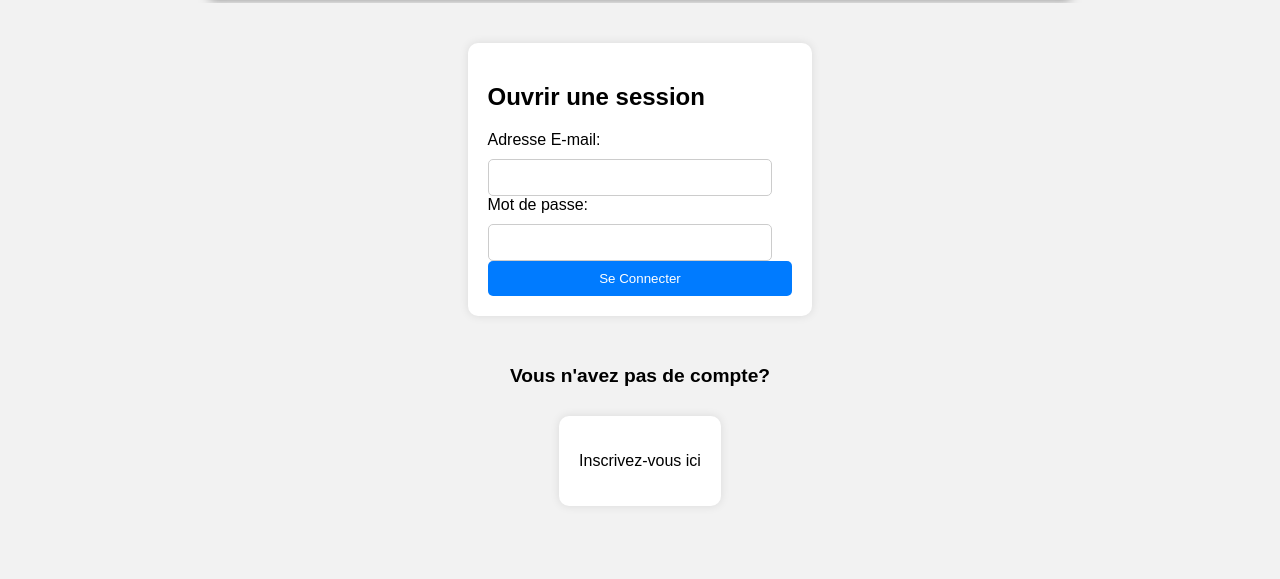
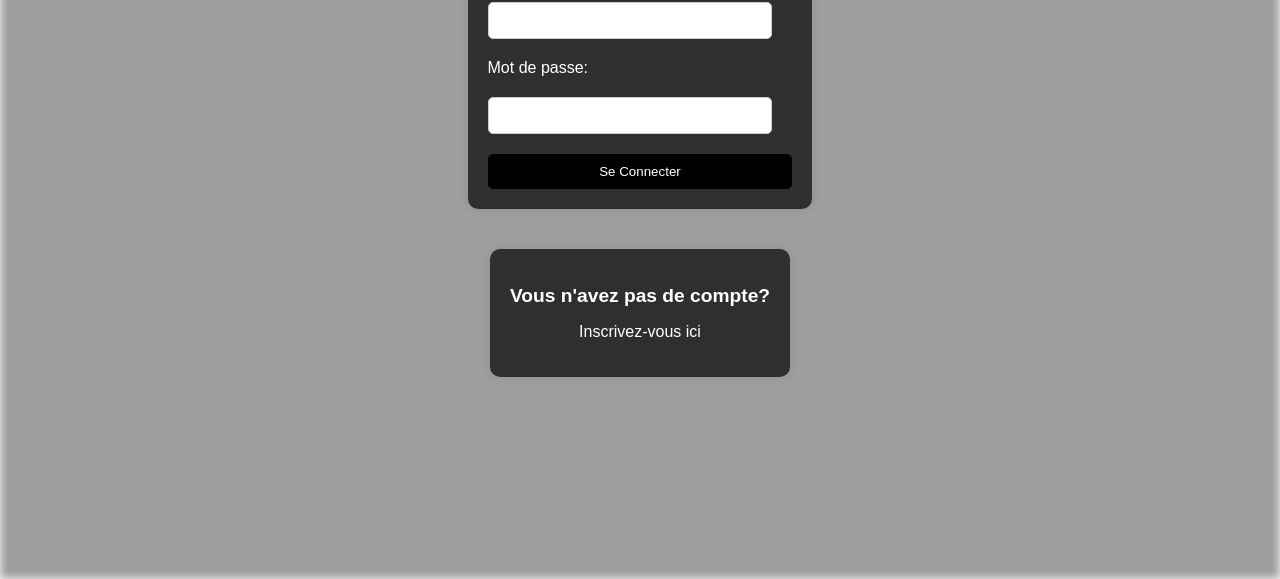
Before and after one commit to kerby1998/projet_glo2005, a Flask app: template templates/connexion.html in a window 1280 px wide. Shown: the part 221-800 px from the top of the page. Run offline with Flask 3, Linux system fonts and the light colour scheme; the template is opened without the code that fills it, so the values that code supplies are empty.

Commit message:
Update connexion.html

```diff
--- a/templates/connexion.html
+++ b/templates/connexion.html
@@ -1,52 +1,84 @@
 <!DOCTYPE html>
-<html lang="en">
+<html lang="fr">
+
 <head>
     <meta charset="UTF-8">
     <meta name="viewport" content="width=device-width, initial-scale=1.0">
-    <title>Connexion</title>
+    <title>Librairie Infinie</title>
     <style>
         body {
             font-family: Arial, sans-serif;
-            background-color: #f2f2f2;
             margin: 0;
             padding: 0;
-            position: relative; /* Ajout d'une position relative pour le corps */
         }
-        .header {
-            text-align: center;
-            overflow: hidden;
-            margin-bottom: 20px;
-            position: relative; /* Ajout d'une position relative pour l'élément contenant la bannière */
+
+        .background-image {
+            position: fixed;
+            top: 0;
+            left: 0;
+            width: 100%;
+            height: 100%;
+            background-image: url('C:\\Users\\HP USER\\Desktop\\GLO-2005\\img_7f8b158998f152fc7ee4c06e38833edf.jpg'); /* Chemin de votre image d'arrière-plan */
+            background-size: cover;
+            background-position: center;
+            filter: blur(5px); /* Appliquer un flou à l'image */
+            z-index: -1; /* Placer l'image en arrière-plan */
         }
-        .banner-image {
-            width: calc(50% + 200px);
-            height: 200px;
-            object-fit: cover;
-            border: 10px solid #8B4513; /* Couleur brun pour le contour */
-            box-shadow: 0 0 10px rgba(0, 0, 0, 0.5); /* Ombre autour de l'image */
-            position: relative; /* Ajout d'une position relative pour l'image */
+
+        header {
+            background-color: #333;
+            color: #fff;
+            padding: 20px;
         }
+
+        .banner {
+            display: flex;
+            justify-content: space-between;
+            align-items: center;
+        }
+
+        .banner h1 {
+            margin: 0;
+        }
+
+        nav ul {
+            list-style-type: none;
+            margin: 0;
+            padding: 0;
+        }
+
+        nav ul li {
+            display: inline;
+            margin-right: 20px;
+        }
+
+        nav ul li a {
+            color: #fff;
+            text-decoration: none;
+        }
+
         .site-text {
             position: absolute;
             bottom: 14px; /* Place le texte légèrement au-dessus du bas de l'image */
             left: 50%;
             transform: translateX(-50%); /* Centre le texte horizontalement */
             padding: 10px;
-            color: black; /* Changement de couleur du texte en noir */
+            color: white; /* Changement de couleur du texte en blanc */
             text-align: center; /* Centrage du texte */
             background-color: rgba(0, 0, 0, 0.5); /* Changement de couleur du fond en noir transparent */
             border-radius: 5px; /* Ajout d'un peu de bordure arrondie */
         }
+
         .site-title {
             font-size: 24px;
             margin: 0;
-            color: white; /* Changement de couleur du titre en blanc */
         }
+
         .site-description {
             font-size: 16px;
-            color: white; /* Changement de couleur du texte de description en blanc */
             margin: 0;
         }
+
         .login-container {
             max-width: calc(50% + 200px);
             margin: 0 auto;
@@ -55,18 +87,23 @@
             flex-direction: column;
             align-items: center;
         }
-        #login_form, .register-link {
-            background-color: #fff;
+
+        #login_form,
+        .register-container {
+            background-color: rgba(0, 0, 0, 0.7); /* Couleur de fond noir transparent */
             max-width: 400px;
             margin: 20px;
             padding: 20px;
             border-radius: 10px;
             box-shadow: 0px 0px 10px rgba(0, 0, 0, 0.1);
+            color: white; /* Couleur du texte en blanc */
         }
+
         label {
             display: block;
-            margin-bottom: 10px;
+            margin-bottom: 20px; /* Espacement plus grand entre les champs */
         }
+
         input[type="email"],
         input[type="password"] {
             width: calc(100% - 20px); /* Largeur ajustée */
@@ -74,40 +111,51 @@
             border: 1px solid #ccc;
             border-radius: 5px;
             box-sizing: border-box;
+            margin-bottom: 20px; /* Espacement plus grand entre les champs */
         }
+
         input[type="submit"] {
             width: 100%;
             padding: 10px;
-            background-color: #007bff;
+            background-color: black; /* Couleur du bouton noire */
             border: none;
             color: #fff;
             border-radius: 5px;
             cursor: pointer;
             transition: background-color 0.3s;
         }
+
         input[type="submit"]:hover {
             background-color: #0056b3;
         }
+
+       .register-container {
+            text-align: center;
+            margin-top: 20px; /* Espacement entre la boîte de connexion et le lien d'inscription */
+        }
+
         .register-text {
-            margin-top: 10px; /* Ajuste légèrement la marge supérieure */
-            font-weight: bold;
-            font-size: larger;
-            color: black; /* Changement de couleur du texte en noir */
-            text-align: center; /* Centrage du texte */
+            font-weight: bold; /* Texte plus gras */
+            font-size: larger; /* Taille de police plus grande */
         }
-        .register-link {
-            margin-top: 10px;
-        }
+
     </style>
 </head>
+
 <body>
-    <div class="header">
-        <img src="C:\Users\HP USER\Desktop\GLO-2005\banner_image.jpg.jpg" alt="Bannière du magasin de livres" class="banner-image">
-        <div class="site-text">
-            <h1 class="site-title">Magasin de Livres en Ligne</h1>
-            <p class="site-description">Trouvez vos livres préférés et partagez votre passion pour la lecture</p>
+    <div class="background-image"></div> <!-- Div pour l'image d'arrière-plan floue -->
+         <header>
+        <div class="banner">
+            <h1>Librairie Infinie</h1>
+            <nav>
+                <ul>
+                    <li><a href="mon_compte.html">Mon Compte</a></li>
+                    <li><a href="faq.html">FAQ</a></li>
+                    <li><a href="panier.html">Mon Panier</a></li>
+                </ul>
+            </nav>
         </div>
-    </div>
+    </header>
     <div class="login-container">
         <div id="login_form">
             <h2>Ouvrir une session</h2>
@@ -119,11 +167,9 @@
                 <input type="submit" value="Se Connecter">
             </form>
         </div>
-        <div class="register-text">
-            <p><span style="font-weight:bold;">Vous n'avez pas de compte?</span></p>
-        </div>
-        <div class="register-link">
-            <p><a href="inscription.html" style="text-decoration:none; color:black;">Inscrivez-vous ici</a></p>
+        <div class="register-container">
+            <p><span class="register-text">Vous n'avez pas de compte?</span></p>
+            <p><a href="inscription.html" style="text-decoration:none; color:white;">Inscrivez-vous ici</a></p>
         </div>
     </div>
 
@@ -133,4 +179,5 @@
         }
     </script>
 </body>
+
 </html>
```
